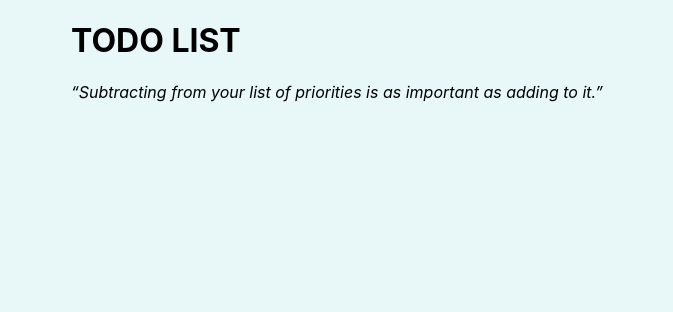
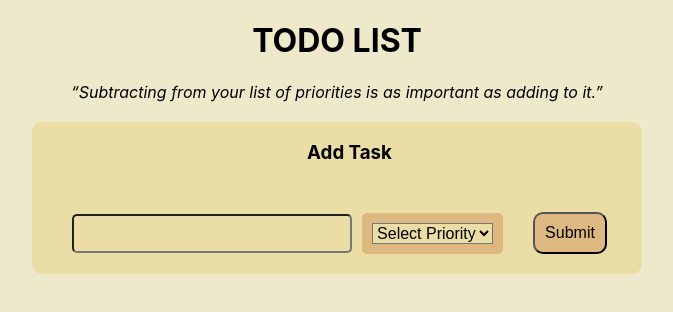
Before and after one commit to Kemuntogift/TodoListReact, a React (Create React App) app: page / in a window 1280 px wide. Shown: the top 312 px of the page, without its empty margins (303-976 px from the left). Built offline with nearby package versions, Linux system fonts and the light colour scheme.

Commit message:
added and styled form component

```diff
--- a/src/App.css
+++ b/src/App.css
@@ -4,7 +4,8 @@
     align-items: center;
     height: 100vh;
     width: 100vw;
-    background-color: rgb(232, 247, 247);
+    background-color: #EFE9CC;
+    gap: 20px;
 }
 
 .App-logo {
--- a/src/App.js
+++ b/src/App.js
@@ -1,11 +1,12 @@
-import logo from "./logo.svg";
-import Body from "./components/Body";
+
+import Body from "./components/BodyFolder/Body";
+import Form from "./components/Form/Form";
 import "./App.css";
-
 function App() {
   return (
     <div className="App">
       <Body/>
+      <Form/>
     </div>
   );
 }
--- a/src/components/Body.jsx
+++ b/src/components/BodyFolder/Body.jsx
@@ -1,4 +1,5 @@
 import React, { Component } from "react";
+import "./body.css";
 
 export default class Body extends Component {
   render() {
--- /dev/null
+++ b/src/components/BodyFolder/body.css
@@ -0,0 +1,6 @@
+.bodyclass {
+    display: flex;
+    flex-direction: column;
+    justify-content: center;
+    align-items: center;
+}
--- /dev/null
+++ b/src/components/Form/Form.jsx
@@ -0,0 +1,24 @@
+import React from "react";
+import "./form.css";
+
+export default function Form() {
+  return (
+    <div class="formc">
+      <div>
+        <h3>Add Task</h3>
+      </div>
+      <div class="inputdiv">
+        <input type="text" class="todo-input"></input>
+        <div class="select">
+          <select name="priority" class="filter-todo">
+            <option value="all">Select Priority</option>
+            <option value="low">Low</option>
+            <option value="medium">Medium</option>
+            <option value="high">High</option>
+          </select>
+        </div>
+        <button>Submit</button>
+      </div>
+    </div>
+  );
+}
--- /dev/null
+++ b/src/components/Form/form.css
@@ -0,0 +1,44 @@
+    .formc {
+        display: flex;
+        flex-direction: column;
+        justify-content: center;
+        align-items: center;
+        gap: 10px;
+        padding-left: 40px;
+        padding-right: 15px;
+        background-color: #EADEA6;
+        border-radius: 10px;
+    }
+
+    .todo-input {
+        padding: 10px;
+        width: 20vw;
+        background: none;
+        border-radius: 5px;
+    }
+
+    button {
+        padding: 10px;
+        background-color: #DEB881;
+        margin: 20px;
+        font-size: 1em;
+        border-radius: 10px;
+    }
+
+    .inputdiv {
+        display: flex;
+        justify-content: center;
+        align-items: center;
+    }
+
+    .select {
+        margin: 10px;
+        padding: 10px;
+        background: #DEB881;
+        border-radius: 5px;
+    }
+
+    .filter-todo {
+        font-size: 1em;
+        background: #EADEA6;
+    }
```
Also changed, not shown: src/components/Form.jsx (deleted, +0 -7 lines).
